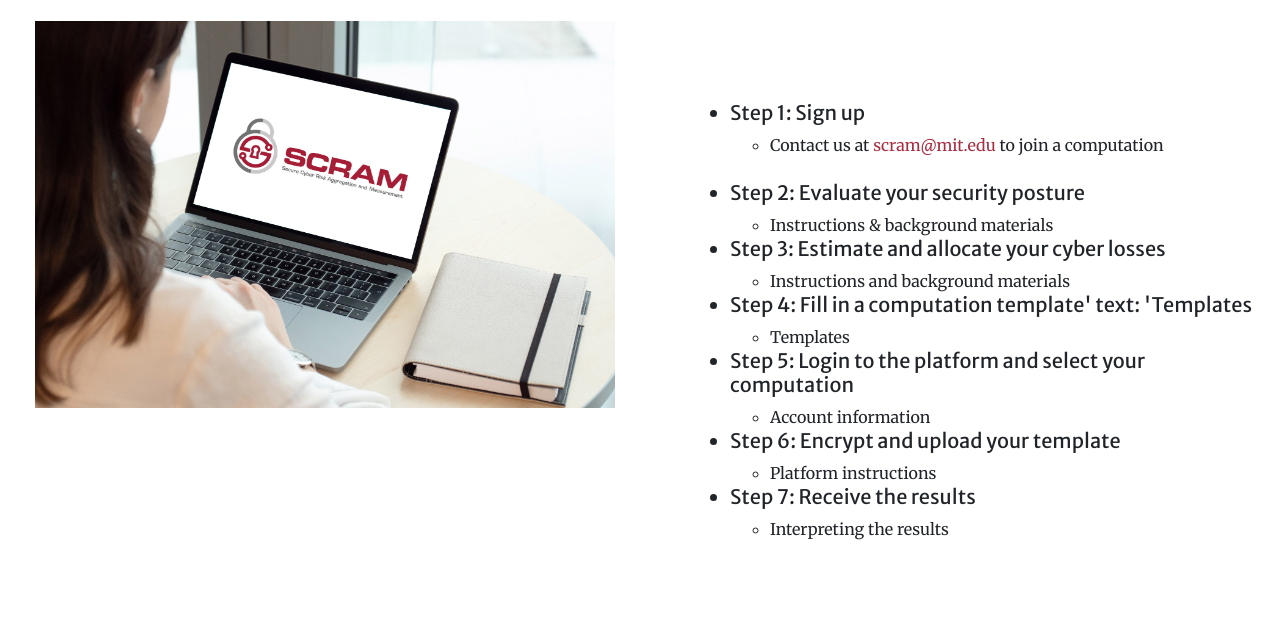
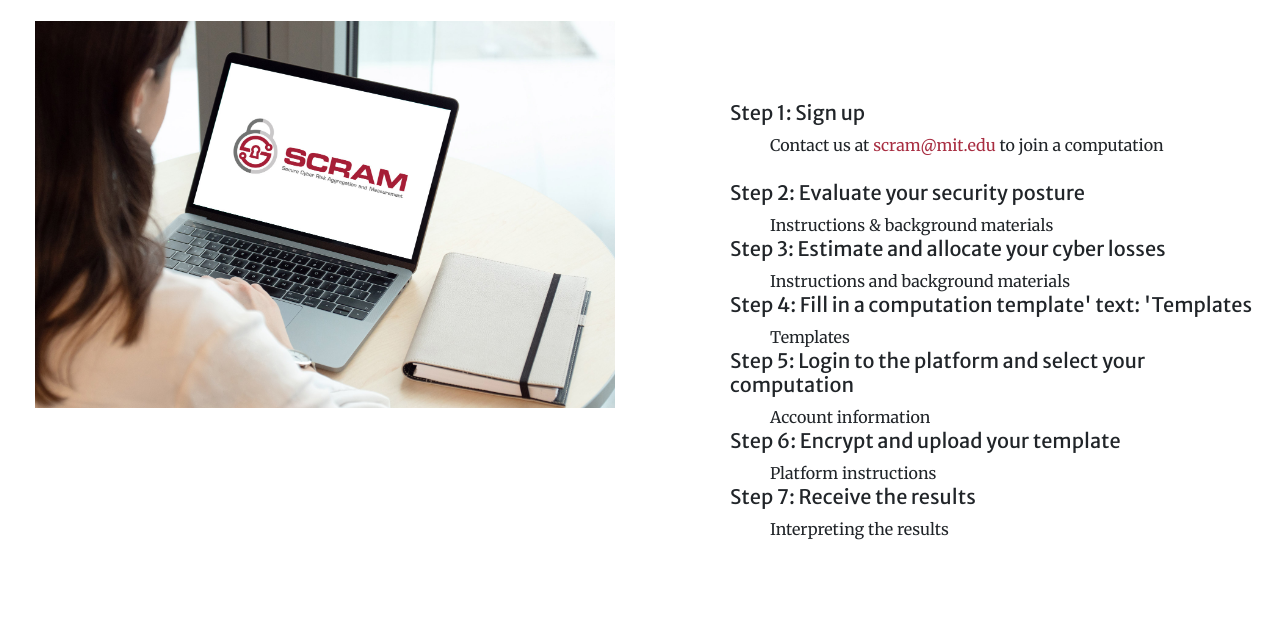
Before and after one commit to jisqyv/MIT, a Jekyll site: the page built from participate.md, in a window 1280 px wide and 900 px high, scrolled down 654 px. Shown: the part 150-773 px from the top of the window. Built offline with Jekyll 4.4.1, drawn with Linux system fonts in a browser that asks for light colours; nearby versions of some CDN libraries.

Commit message:
Update participateservices.html

```diff
--- a/_includes/participateservices.html
+++ b/_includes/participateservices.html
@@ -6,34 +6,34 @@
    </div>
     <div class="col-xs-12 col-sm-6 participategridright " >
 
-	 <ul>
+	 <ul class="liststyle">
             <li class="h5">Step 1: Sign up</li>
-			<ul>
+			<ul class="liststyle">
 			<li class="mb-4">Contact us at <a href="mailto:scram@mit.edu" target="_blank">scram@mit.edu</a> to join a computation</li>
 			</ul>
             <li class="h5">Step 2: Evaluate your security posture</li>
-			<ul>
+			<ul class="liststyle">
 			<li>Instructions & background materials</li>
 			</ul>
             <li class="h5">Step 3: Estimate and allocate your cyber losses</li>
-			<ul>
+			<ul class="liststyle">
 			<li>Instructions and background materials</li>
 			</ul>
             <li class="h5">Step 4: Fill in a computation template'
         text: 'Templates</li>
-			<ul>
+			<ul class="liststyle">
 			<li>Templates</li>
 			</ul>
             <li class="h5">Step 5: Login to the platform and select your computation</li>
-			<ul>
+			<ul class="liststyle">
 			<li>Account information</li>
 			</ul>
             <li class="h5">Step 6: Encrypt and upload your template</li>
-			<ul>
+			<ul class="liststyle">
 			<li>Platform instructions</li>
 			</ul>
             <li class="h5">Step 7: Receive the results</li>
-			<ul>
+			<ul class="liststyle">
 			<li>Interpreting the results</li>
 			</ul>
 
```
